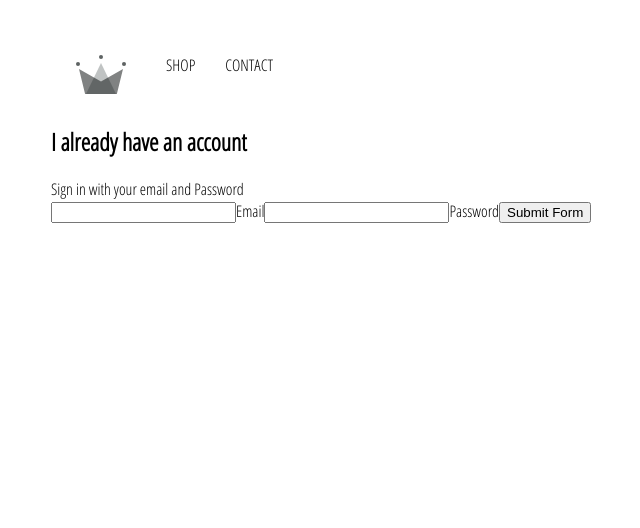
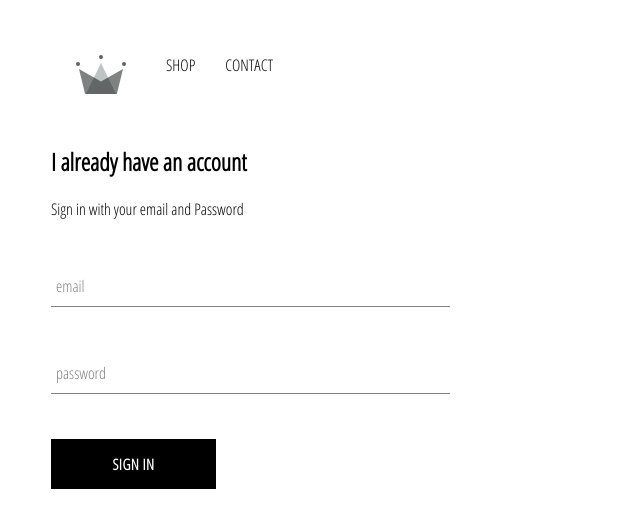
Before and after one commit to chibaba/clobaz, a React (Create React App) app: page /signin in a window 1280 px wide. Shown: the top 528 px of the page, without its empty margins (9-649 px from the left). Built offline with nearby package versions, Linux system fonts and the light colour scheme.

Commit message:
added styles to our component

```diff
--- /dev/null
+++ b/src/Components/custom-button/custom-button.component.jsx
@@ -0,0 +1,10 @@
+import React from 'react';
+
+import './custom-button.styles.scss';
+
+const CustomButton = ({ children, ...otherProps}) => (
+    <button className='custom-button' {...otherProps}>
+        {children}
+        </button>
+);
+export default CustomButton;
--- /dev/null
+++ b/src/Components/custom-button/custom-button.styles.scss
@@ -0,0 +1,23 @@
+
+.custom-button {
+    min-width: 165px;
+    width: auto;
+    height: 50px;
+    letter-spacing: 0.5px;
+    line-height: 50px;
+    padding: 0 35px 0 35px;
+    font-size: 15px;
+    background-color: black;
+    color: white;
+    text-transform: uppercase;
+    font-family: 'Open Sans Condensed';
+    font-weight: bolder;
+    border: none;
+    cursor: pointer;
+
+    &:hover{
+     background-color: white;
+     color: black;
+     border: 1px solid black;
+    }
+}
--- a/src/Components/form-input/form-input.component.jsx
+++ b/src/Components/form-input/form-input.component.jsx
@@ -7,10 +7,11 @@
         <input className='form-input' onChange={ handleChange } {...otherProps } />
         {
             label  ?
-           (<label className ={`${props.value.length ? 'shrink' : ''} form-input-label`}>
+           (<label className ={`${otherProps.value.length ? 'shrink' : ''} form-input-label`}>
                {label}
            </label>)
             : null
         }
     </div>
 )
+export default FormInput;
--- a/src/Components/sign-in/sign-in.component.jsx
+++ b/src/Components/sign-in/sign-in.component.jsx
@@ -1,5 +1,7 @@
 import React from 'react';
 
+import FormInput from '../form-input/form-input.component';
+import CustomButton from '../custom-button/custom-button.component';
 import './sign-in.styles.scss';
 
 class SignIn extends React.Component {
@@ -32,16 +34,18 @@
                 <span> Sign in with your email and Password </span>
 
                 <form onSubmit={this.handleSubmit}>
-                    <input name='email' type='email' onChange={ this.handleChange } value={this.state.email} required/>
-                        <label>Email</label>
-                    <input
+                    <FormInput name='email' type='email' handleChange={ this.handleChange } value={this.state.email}
+                    label="email" required/>
+                    <FormInput
                     name='passworf'
                     type='password'
                     value={this.state.password}
-                    onChange={ this.handleChange }
+                    handleChange={ this.handleChange }
+                    label="password"
                     required/>
-                        <label>Password</label>
-                        <input type='submit' value="Submit Form"/>
+                        <CustomButton type='submit'>
+                          Sign in
+                        </CustomButton>
                 </form>
 
             </div>
--- a/src/pages/sign-in-sign-up/sign-in-sign-up.styles.scss
+++ b/src/pages/sign-in-sign-up/sign-in-sign-up.styles.scss
@@ -0,0 +1,8 @@
+.sign-in {
+    width: 30vw;
+    display: flex;
+    flex-direction: column
+}
+.title{
+    margin: 0 10px;
+}
```
